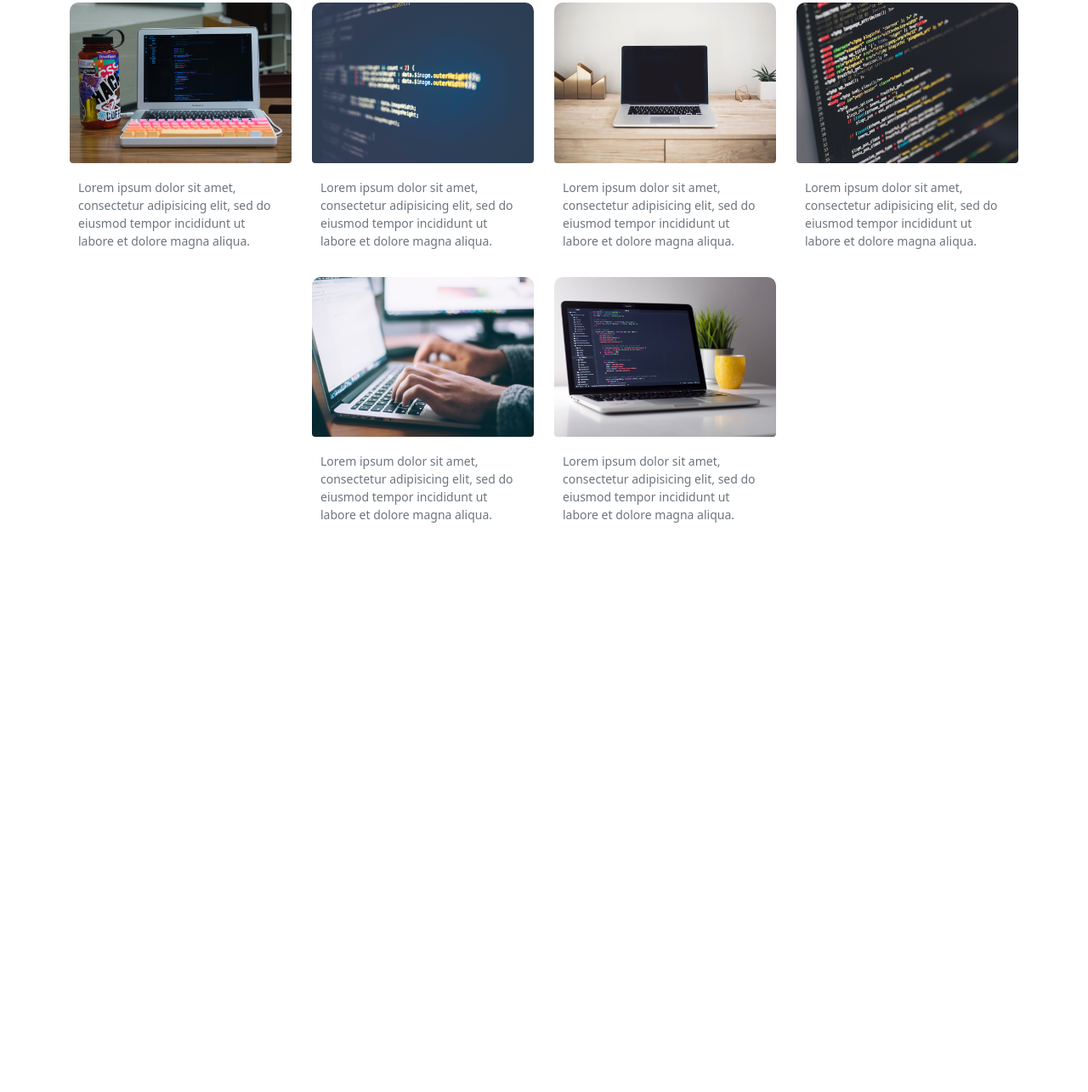
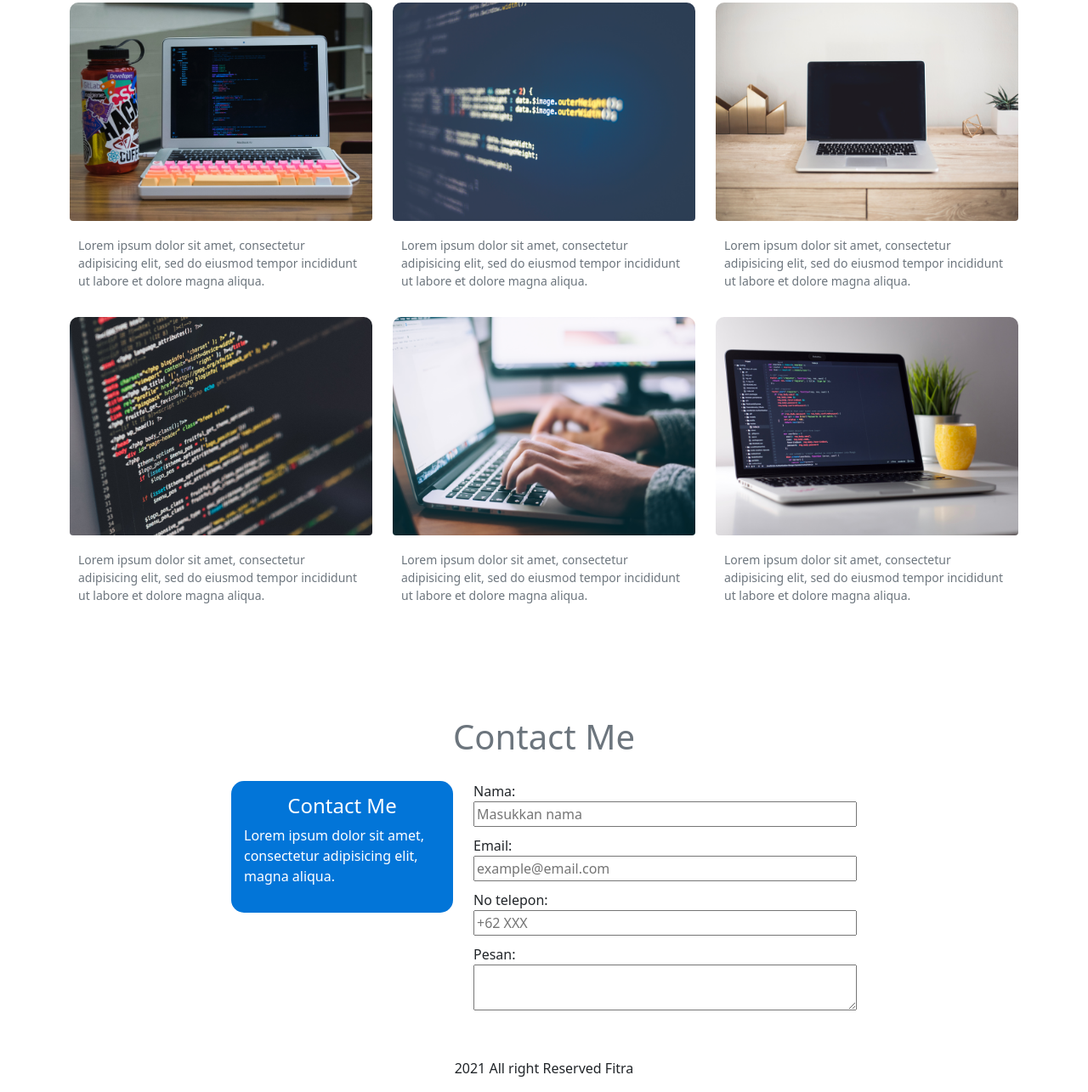
Before and after one commit to 3filian/portfolio-balqis, a plain HTML site: page index.html in a window 1280 px wide. Shown: the part 989-2274 px from the top of the page at 85% size. Before the commit the page ends 1687 px from the top, so only its background shows below. Drawn offline with nearby package versions, Linux system fonts and the light colour scheme.

Commit message:
Menambah bagian contact

```diff
--- a/index.html
+++ b/index.html
@@ -15,13 +15,16 @@
 	    <div class="collapse navbar-collapse" id="navbarNav">
 	      <ul class="navbar-nav ms-auto">
 	        <li class="nav-item">
-	          <a class="nav-link active" aria-current="page" href="#">Home</a>
+	          <a class="nav-link active" aria-current="page" href="#home">Home</a>
 	        </li>
 	        <li class="nav-item">
 	          <a class="nav-link" href="#about">About</a>
 	        </li>
 	        <li class="nav-item">
 	          <a class="nav-link" href="#portfolio">Portfolio</a>
+	        </li>
+	        <li class="nav-item">
+	          <a class="nav-link" href="#contact">Contact</a>
 	        </li>
 	      </ul>
 	    </div>
@@ -70,37 +73,37 @@
 				</div>
 			</div>
 			<div class="row justify-content-center">
-				<div class="col-lg-3 box">
+				<div class="col-lg-4 box">
 					<figure class="figure">
 					  <img src="img/thumbs/1.png" class="figure-img img-fluid rounded" alt="profile1">
 					  <figcaption class="figure-caption">Lorem ipsum dolor sit amet, consectetur adipisicing elit, sed do eiusmod tempor incididunt ut labore et dolore magna aliqua.</figcaption>
 					</figure>
 				</div>
-				<div class="col-lg-3 box">
+				<div class="col-lg-4 box">
 					<figure class="figure">
 					  <img src="img/thumbs/2.png" class="figure-img img-fluid rounded" alt="profile1">
 					  <figcaption class="figure-caption">Lorem ipsum dolor sit amet, consectetur adipisicing elit, sed do eiusmod tempor incididunt ut labore et dolore magna aliqua.</figcaption>
 					</figure>
 				</div>
-				<div class="col-lg-3 box">
+				<div class="col-lg-4 box">
 					<figure class="figure">
 					  <img src="img/thumbs/3.png" class="figure-img img-fluid rounded" alt="profile1">
 					  <figcaption class="figure-caption">Lorem ipsum dolor sit amet, consectetur adipisicing elit, sed do eiusmod tempor incididunt ut labore et dolore magna aliqua.</figcaption>
 					</figure>
 				</div>
-				<div class="col-lg-3 box">
+				<div class="col-lg-4 box">
 					<figure class="figure">
 					  <img src="img/thumbs/4.png" class="figure-img img-fluid rounded" alt="profile1">
 					  <figcaption class="figure-caption">Lorem ipsum dolor sit amet, consectetur adipisicing elit, sed do eiusmod tempor incididunt ut labore et dolore magna aliqua.</figcaption>
 					</figure>
 				</div>
-				<div class="col-lg-3 box">
+				<div class="col-lg-4 box">
 					<figure class="figure">
 					  <img src="img/thumbs/5.png" class="figure-img img-fluid rounded" alt="profile1">
 					  <figcaption class="figure-caption">Lorem ipsum dolor sit amet, consectetur adipisicing elit, sed do eiusmod tempor incididunt ut labore et dolore magna aliqua.</figcaption>
 					</figure>
 				</div>
-				<div class="col-lg-3 box">
+				<div class="col-lg-4 box">
 					<figure class="figure">
 					  <img src="img/thumbs/6.png" class="figure-img img-fluid rounded" alt="profile1">
 					  <figcaption class="figure-caption">Lorem ipsum dolor sit amet, consectetur adipisicing elit, sed do eiusmod tempor incididunt ut labore et dolore magna aliqua.</figcaption>
@@ -109,5 +112,41 @@
 			</div>
 		</div>
 	</section>
+	<section id="contact">
+		<div class="container">
+			<div class="row">
+				<div class="col-lg title">
+					<h1 class="text-center">Contact Me</h1>
+				</div>
+			</div>
+			<div class="row content justify-content-center">
+				<div class="col-lg-3 box ">
+					<div class="wrapper">
+						<h4 class="text-center">Contact Me</h4>
+						<p>Lorem ipsum dolor sit amet, consectetur adipisicing elit,  magna aliqua.</p>
+					</div>
+				</div>
+				<div class="col-lg-5 form">
+					<div class="form satu">
+						<p>Nama:</p>
+						<input type="text" name="nama" placeholder="Masukkan nama">
+					</div>
+					<div class="form">
+						<p>Email:</p>
+						<input type="text" name="email" placeholder="example@email.com">
+					</div><div class="form">
+						<p>No telepon:</p>
+						<input type="text" name="nomor telepon" placeholder="+62 XXX">
+					</div><div class="form">
+						<p>Pesan:</p>
+						<textarea type="text-area" name="pesan" placeholder=""></textarea>
+					</div>
+				</div>
+			</div>
+		</div>
+	</section>
+	<footer>
+		<p class="text-center">2021 All right Reserved Fitra</p>
+	</footer>
 </body>
 </html>
--- a/style.css
+++ b/style.css
@@ -64,6 +64,41 @@
 }
 
 
+/*Contact*/
+
+#contact {
+	padding: 50px 20px;
+}
+
+#contact .title {
+	margin-bottom: 20px;
+}
+
+#contact h1 {
+	color: #6c757d;
+}
+
+#contact .wrapper {
+	background-color: #0275d8;
+	color: white;
+	border-radius: 15px;
+	padding: 15px;
+}
+
+#contact .form input, textarea {
+	width: 100%;
+}
+
+#contact .form p {
+	margin-bottom: 0;
+	margin-top: 10px;
+}
+
+#contact .form.satu p {
+	margin-bottom: 0;
+	margin-top: 0;
+}
+
 
 
 @media ( min-width: 992px ) {
```
